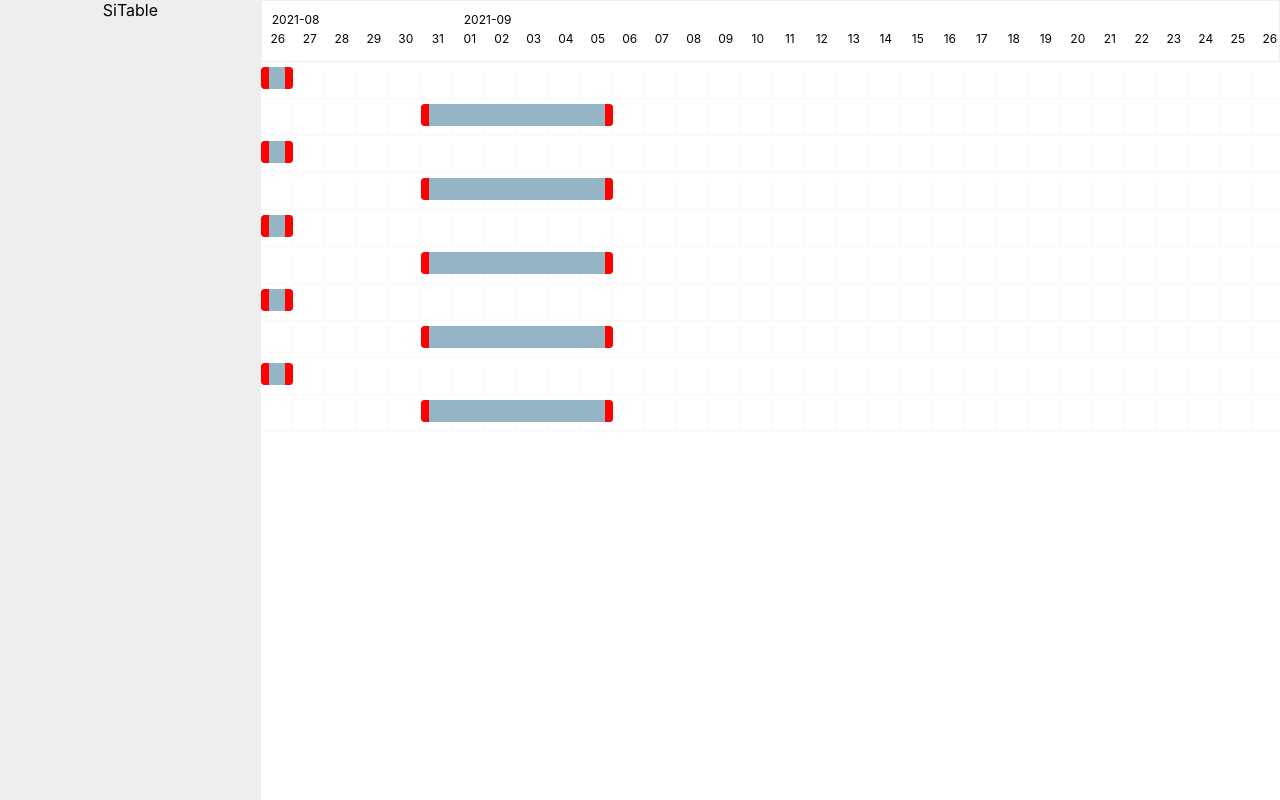
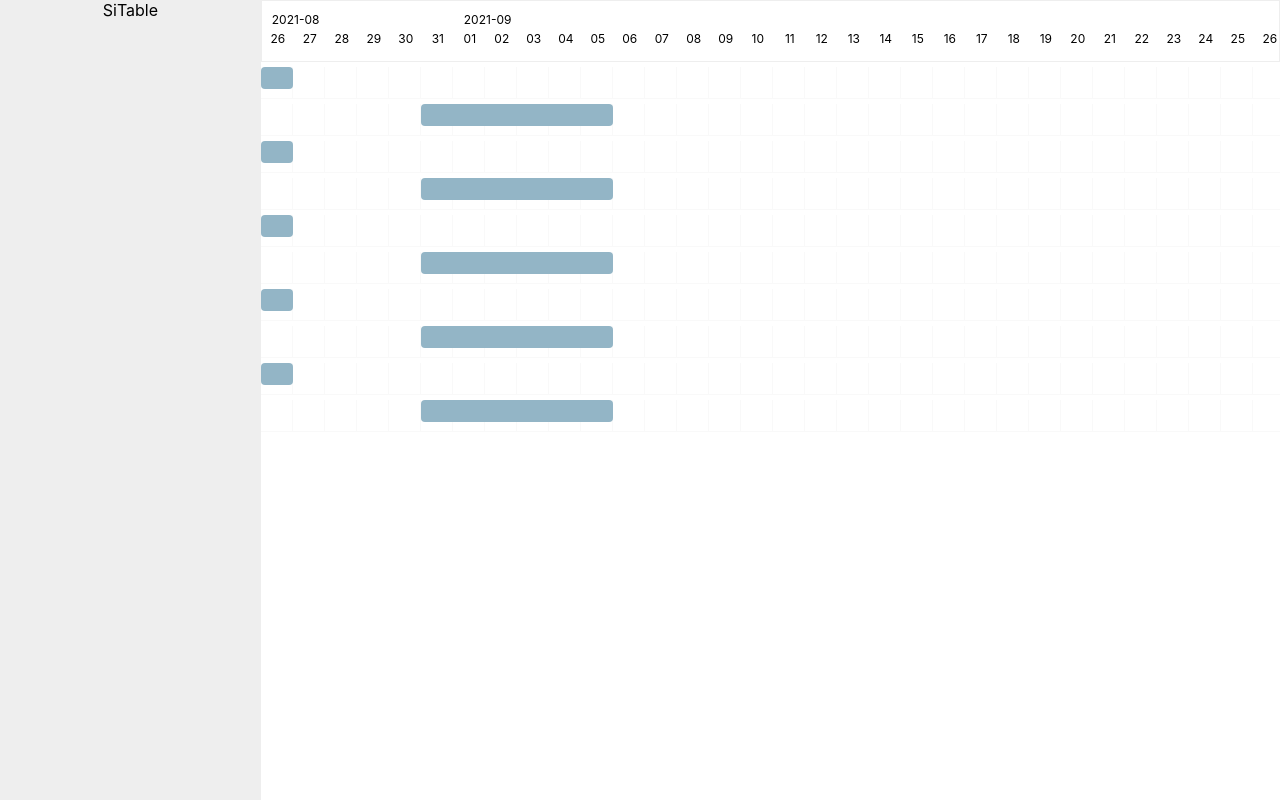
Before and after one commit to Sincenir/gantt, a React (Create React App) app: page / in a window 1280 px wide. Built offline with nearby package versions, Linux system fonts and the light colour scheme.

Commit message:
添加了一些动画

```diff
--- a/src/packages/gantt/gantt/widget/components/GanttRow.tsx
+++ b/src/packages/gantt/gantt/widget/components/GanttRow.tsx
@@ -24,6 +24,8 @@ const GanttRow: React.FC<GanttRowProps> = (props) => {
       ganttColumnWidth
   );
 
+  const [hoverSlider, setHoverSlider] = useState(false);
+
   useEffect(() => {
     setLeft(
       (getDateInterval(projectStart, rowData.startDate as Date) / 86400000) *
@@ -35,7 +37,7 @@ const GanttRow: React.FC<GanttRowProps> = (props) => {
         1) *
         ganttColumnWidth
     );
-  }, [rowData.startDate, rowData.endDate,projectStart, ganttColumnWidth]);
+  }, [rowData.startDate, rowData.endDate, projectStart, ganttColumnWidth]);
 
   const handleMove = (e: any, flag: string) => {
     e.stopPropagation();
@@ -90,14 +92,18 @@ const GanttRow: React.FC<GanttRowProps> = (props) => {
         onMouseDown={(e) => {
           handleMove(e, "move");
         }}
+        onMouseEnter={() => setHoverSlider(true)}
+        onMouseLeave={() => setHoverSlider(false)}
       >
         <div
           style={{
             width: "8px",
             height: "100%",
-            backgroundColor: "red",
+            opacity: hoverSlider ? 1 : 0,
+            backgroundColor: "#C9CCD5",
             borderTopLeftRadius: "4px",
             borderBottomLeftRadius: "4px",
+            transition: 'all .3s'
           }}
           onMouseDown={(e) => {
             handleMove(e, "start");
@@ -107,9 +113,11 @@ const GanttRow: React.FC<GanttRowProps> = (props) => {
           style={{
             width: "8px",
             height: "100%",
-            backgroundColor: "red",
+            opacity: hoverSlider ? 1 : 0,
+            backgroundColor: "#C9CCD5",
             borderTopRightRadius: "4px",
             borderBottomRightRadius: "4px",
+            transition: 'all .3s'
           }}
           onMouseDown={(e) => {
             handleMove(e, "end");
```
